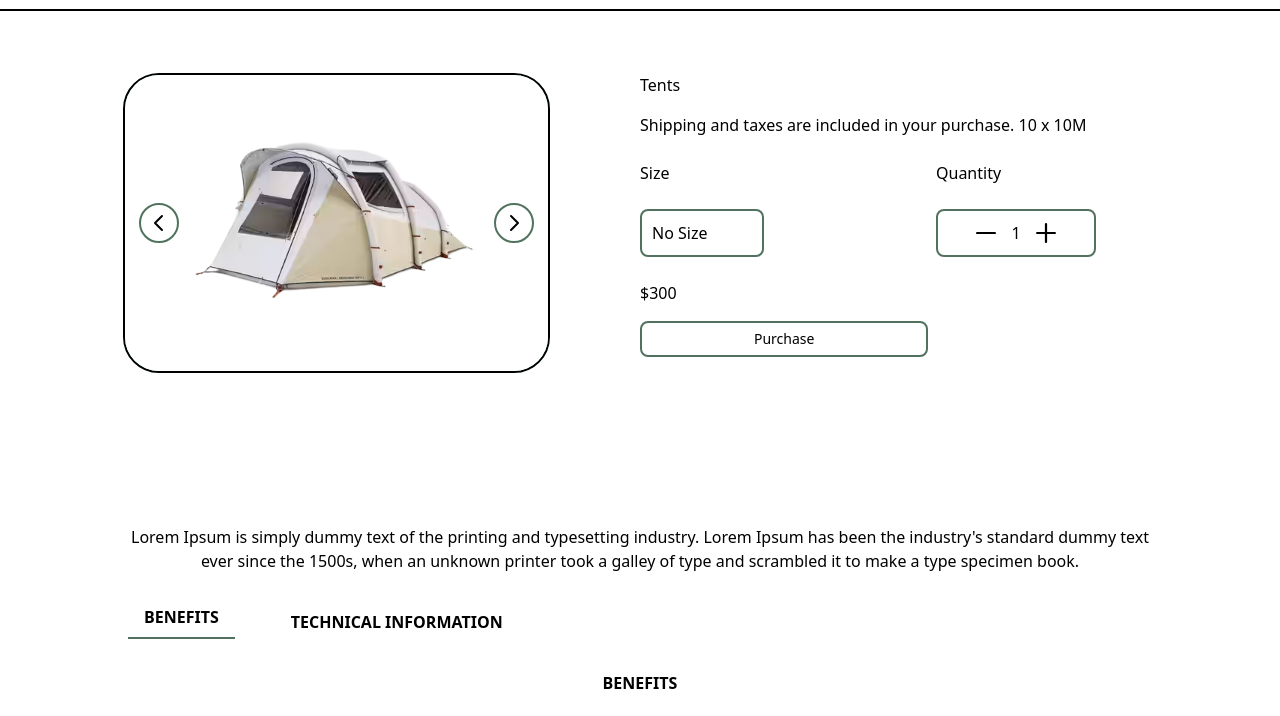
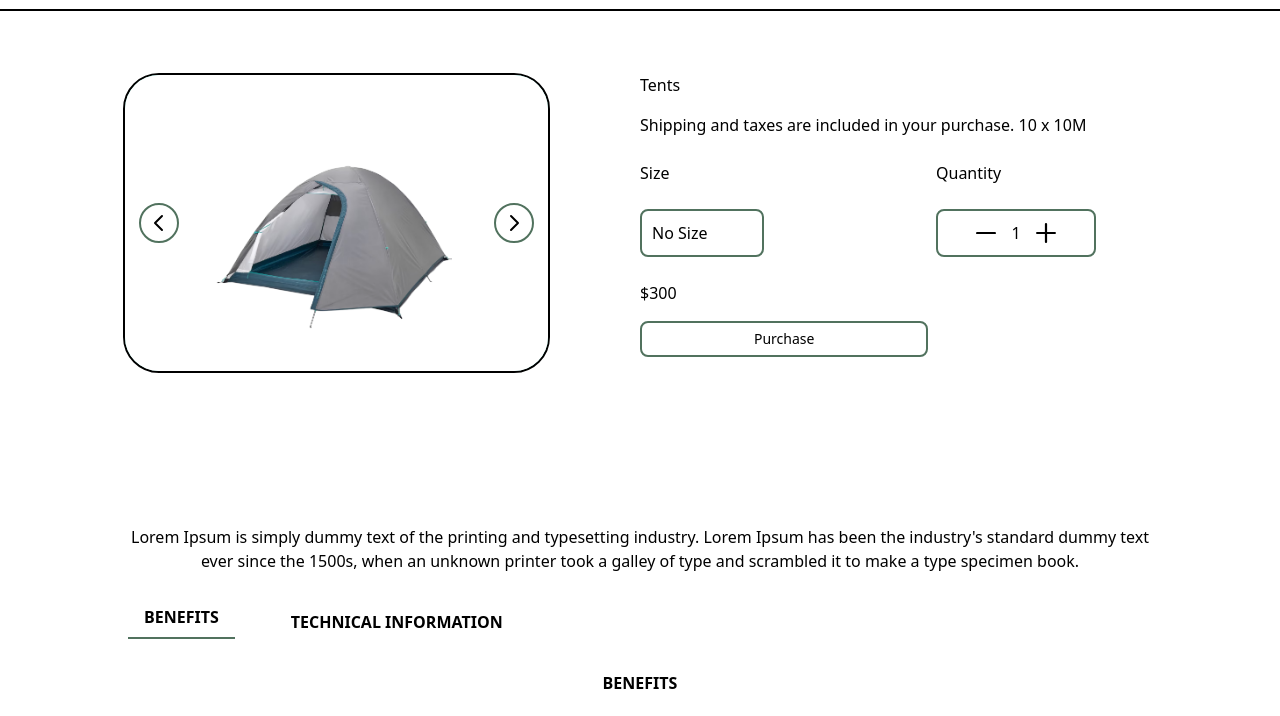
Before and after one commit to MangChhunleang/Team_Camping, a website: page CampHaven/detailProduct.html in a window 1280 px wide. Shown: the part 55-771 px from the top of the page. Drawn offline with nearby package versions, Linux system fonts and the light colour scheme.

Commit message:
CampHaven/detailProduct.html

```diff
--- a/CampHaven/detailProduct.html
+++ b/CampHaven/detailProduct.html
@@ -143,7 +143,7 @@
                             class="relative h-[300px]  overflow-hidden rounded-[36px] border-2 border-black bg-[#a0e9df] hover:border-gray-700 mb-1 p-4">
                             <!-- Items -->
                             <div class="bg-white hidden duration-700 ease-in-out" data-carousel-item>
-                                <img src="assets/images/9.png" class="block w-full h-[300px] object-contain"
+                                <img src="assets/images/1.png" class="block w-full h-[300px] object-contain"
                                     alt="Product Image 1">
                             </div>
                             <div class="hidden duration-700 ease-in-out" data-carousel-item>
```
